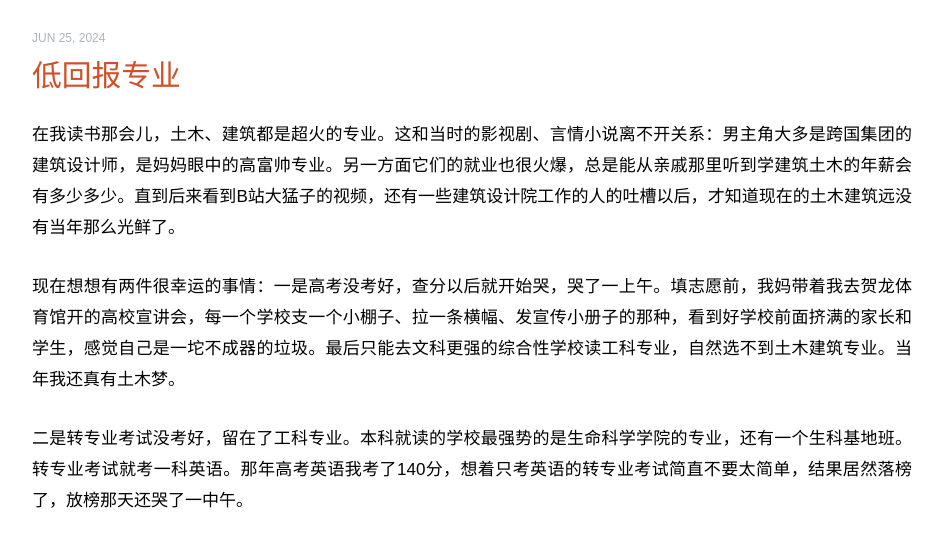
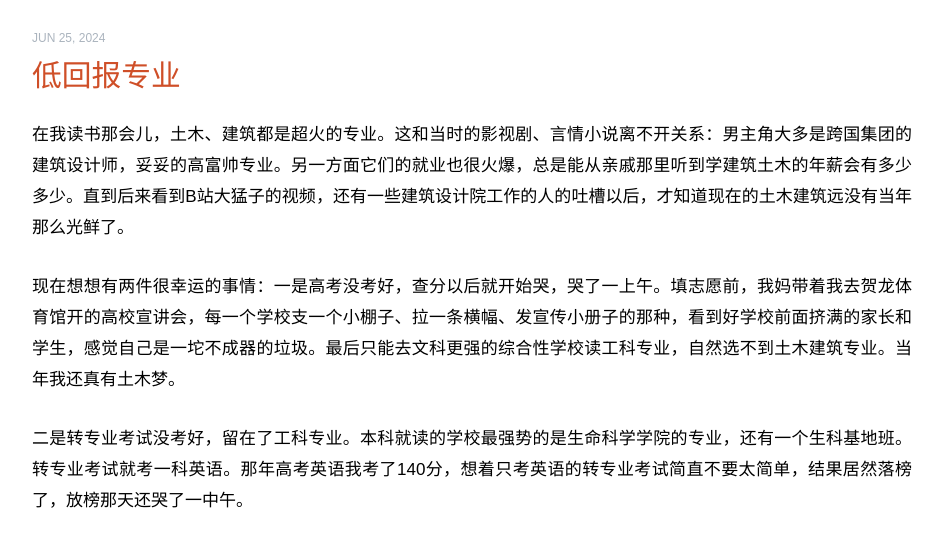
Before and after one commit to Boysoc/n2g, an Astro site: page /tags/others in a window 1280 px wide. Shown: the part 229-772 px from the top of the page, without its empty margins (168-1111 px from the left). Built offline with nearby package versions, Linux system fonts and the light colour scheme; Astro itself is replaced by a stand-in of ours.

Commit message:
Update 2024-06-26.md

```diff
--- a/src/content/blog/2024-06-26.md
+++ b/src/content/blog/2024-06-26.md
@@ -7,7 +7,7 @@ featured: false
 draft: false
 ---
 
-在我读书那会儿，土木、建筑都是超火的专业。这和当时的影视剧、言情小说离不开关系：男主角大多是跨国集团的建筑设计师，是妈妈眼中的高富帅专业。另一方面它们的就业也很火爆，总是能从亲戚那里听到学建筑土木的年薪会有多少多少。直到后来看到B站大猛子的视频，还有一些建筑设计院工作的人的吐槽以后，才知道现在的土木建筑远没有当年那么光鲜了。
+在我读书那会儿，土木、建筑都是超火的专业。这和当时的影视剧、言情小说离不开关系：男主角大多是跨国集团的建筑设计师，妥妥的高富帅专业。另一方面它们的就业也很火爆，总是能从亲戚那里听到学建筑土木的年薪会有多少多少。直到后来看到B站大猛子的视频，还有一些建筑设计院工作的人的吐槽以后，才知道现在的土木建筑远没有当年那么光鲜了。
 
 现在想想有两件很幸运的事情：一是高考没考好，查分以后就开始哭，哭了一上午。填志愿前，我妈带着我去贺龙体育馆开的高校宣讲会，每一个学校支一个小棚子、拉一条横幅、发宣传小册子的那种，看到好学校前面挤满的家长和学生，感觉自己是一坨不成器的垃圾。最后只能去文科更强的综合性学校读工科专业，自然选不到土木建筑专业。当年我还真有土木梦。
 
```
